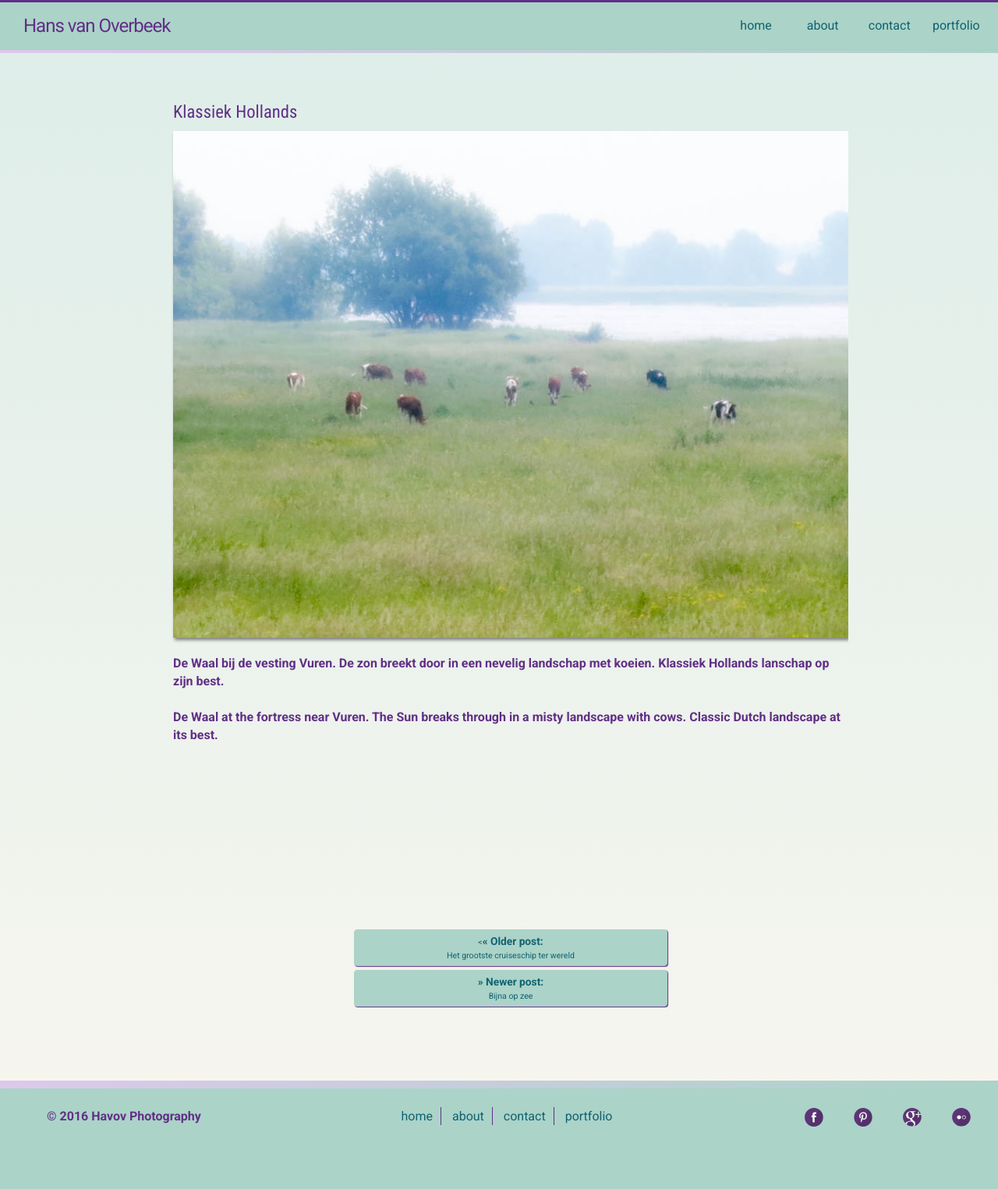
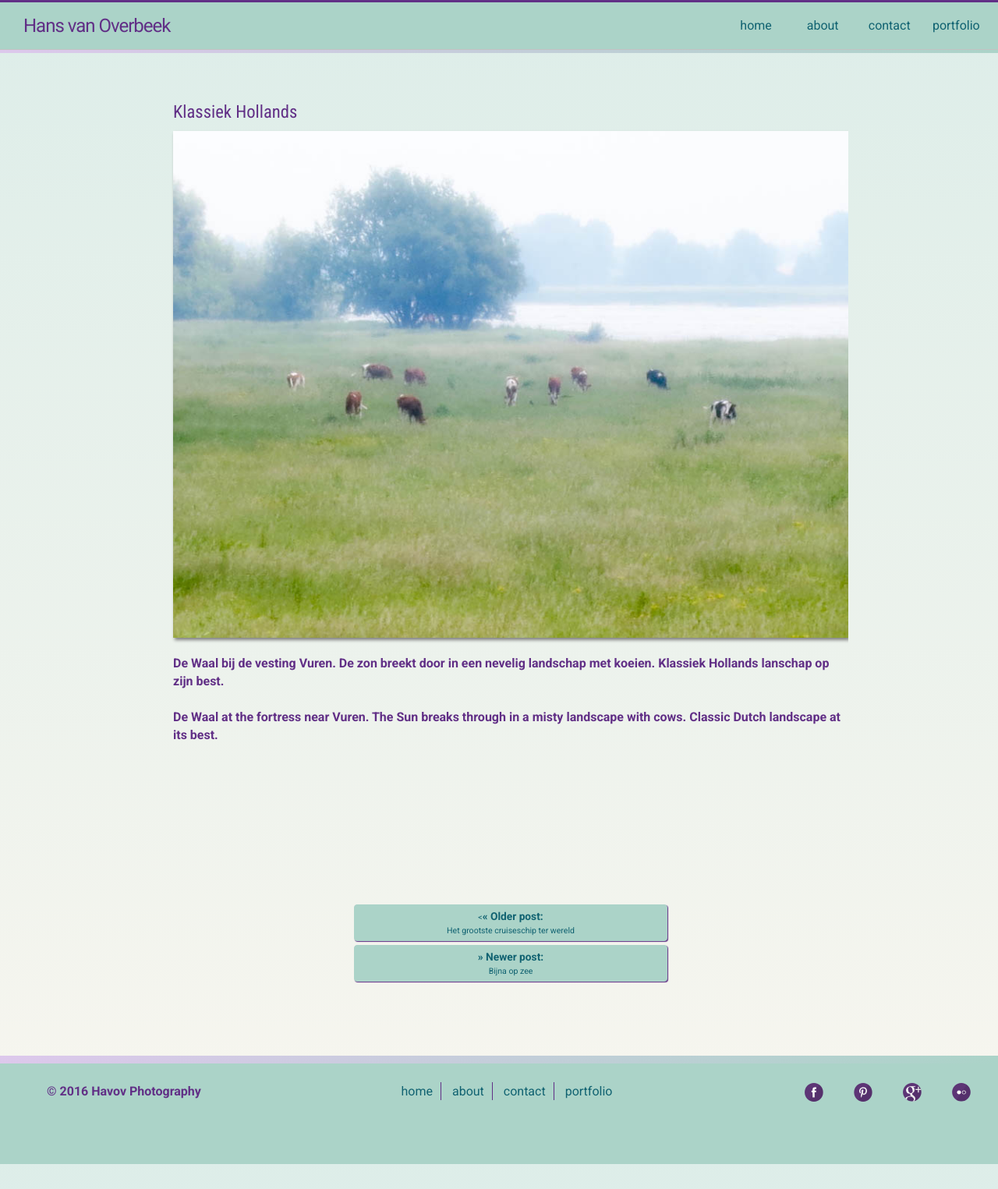
Before and after one commit to hansvanoverbeek/photoblog, a Jekyll site: the page built from _posts/2016-06-02-uiterwaarden.md, in a window 1280 px wide. Shown: the whole page at 78% size. Built offline with Jekyll 4.4.1, drawn with Linux system fonts in a browser that asks for light colours; comment, search, counter and statistics services are not loaded; after the commit the page ends 1493 px from its top, so only the background shows below that.

Commit message:
minder hoogte disqus

```diff
--- a/_sass/_layout.scss
+++ b/_sass/_layout.scss
@@ -142,7 +142,7 @@ section.post {
 
 section.post div#disqus_thread{
   width: 100%;
-  height: 5em;
+  height: 3em;
 }
 
 @media screen and (max-width: 800px){
```
